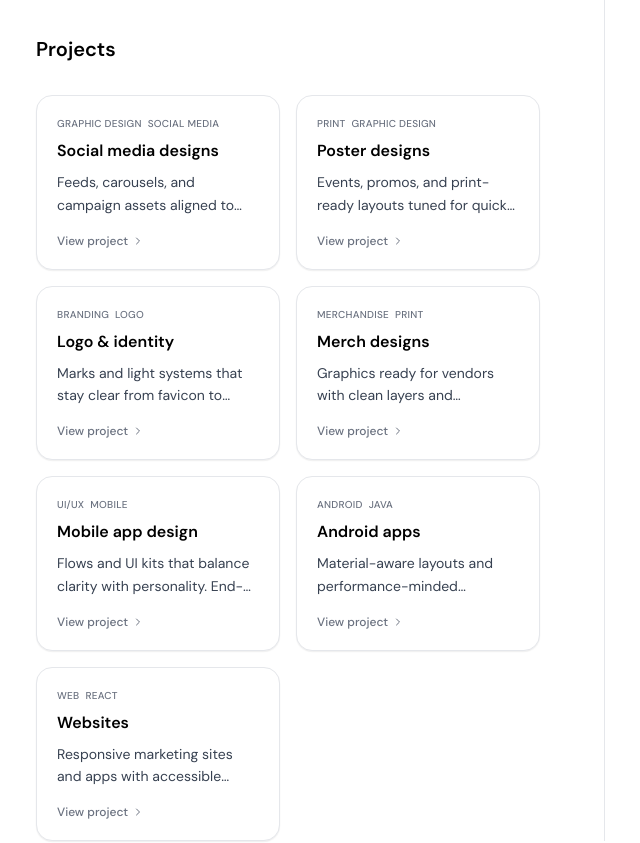
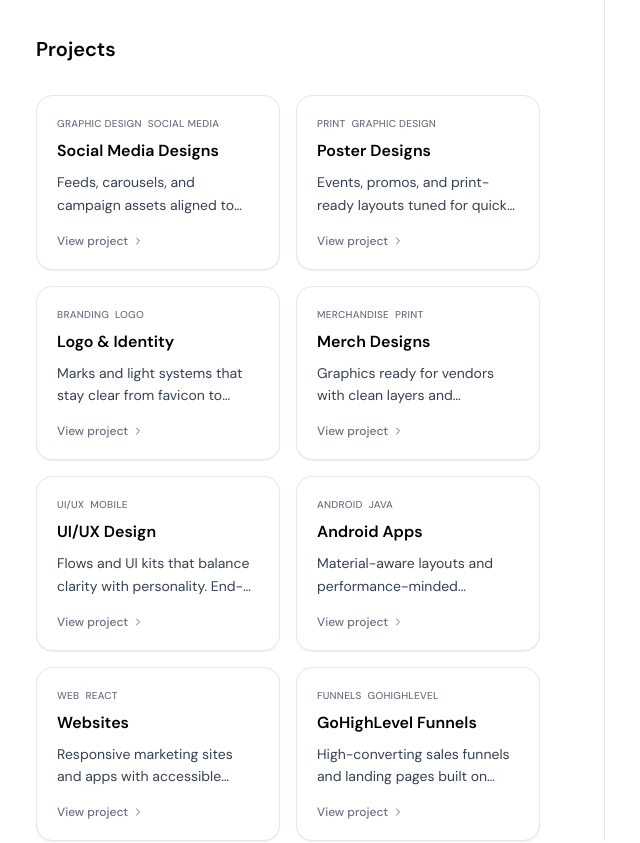
Before and after one commit to Drdrez/andre-portfolio, a Next.js app: page / in a window 1280 px wide. Shown: the part 1220-2063 px from the top of the page, without its empty margins (180-820 px from the left). Built offline with nearby package versions, Linux system fonts and the light colour scheme.

Commit message:
Update content.ts

```diff
--- a/data/content.ts
+++ b/data/content.ts
@@ -25,7 +25,7 @@ export const projectItems: {
 }[] = [
   {
     slug: "social-media-designs",
-    title: "Social media designs",
+    title: "Social Media Designs",
     description:
       "Feeds, carousels, and campaign assets aligned to platform specs and brand voice. Every piece is crafted to stop the scroll while staying true to the client's visual identity.",
     mockupColor: "#6366f1",
@@ -33,7 +33,7 @@ export const projectItems: {
   },
   {
     slug: "poster-designs",
-    title: "Poster designs",
+    title: "Poster Designs",
     description:
       "Events, promos, and print-ready layouts tuned for quick scanning. From concept to press-ready files with bleed marks and color-safe exports.",
     mockupColor: "#ec4899",
@@ -41,7 +41,7 @@ export const projectItems: {
   },
   {
     slug: "logo-identity",
-    title: "Logo & identity",
+    title: "Logo & Identity",
     description:
       "Marks and light systems that stay clear from favicon to print. Full brand kits with color codes, type pairings, and usage guidelines.",
     mockupColor: "#f59e0b",
@@ -49,15 +49,15 @@ export const projectItems: {
   },
   {
     slug: "merch-designs",
-    title: "Merch designs",
+    title: "Merch Designs",
     description:
       "Graphics ready for vendors with clean layers and production notes. T-shirts, stickers, mugs — all exported in vendor-ready formats.",
     mockupColor: "#10b981",
     tags: ["Merchandise", "Print", "Production"],
   },
   {
-    slug: "mobile-app-design",
-    title: "Mobile app design",
+    slug: "ui-ux-design",
+    title: "UI/UX Design",
     description:
       "Flows and UI kits that balance clarity with personality. End-to-end mobile experiences from wireframes to high-fidelity prototypes with interactive components.",
     mockupColor: "#8b5cf6",
@@ -65,7 +65,7 @@ export const projectItems: {
   },
   {
     slug: "android-apps",
-    title: "Android apps",
+    title: "Android Apps",
     description:
       "Material-aware layouts and performance-minded structure. Native Android applications built with modern architecture patterns and smooth animations.",
     mockupColor: "#3b82f6",
@@ -78,6 +78,14 @@ export const projectItems: {
       "Responsive marketing sites and apps with accessible components. From landing pages to full-stack web applications — pixel-perfect and performant.",
     mockupColor: "#14b8a6",
     tags: ["Web", "React", "Next.js"],
+  },
+  {
+    slug: "gohighlevel-funnels",
+    title: "GoHighLevel Funnels",
+    description:
+      "High-converting sales funnels and landing pages built on GoHighLevel. Optimized for lead generation with seamless CRM integration, automated follow-ups, and conversion-focused design.",
+    mockupColor: "#f97316",
+    tags: ["Funnels", "GoHighLevel", "Marketing"],
   },
 ];
 
```
